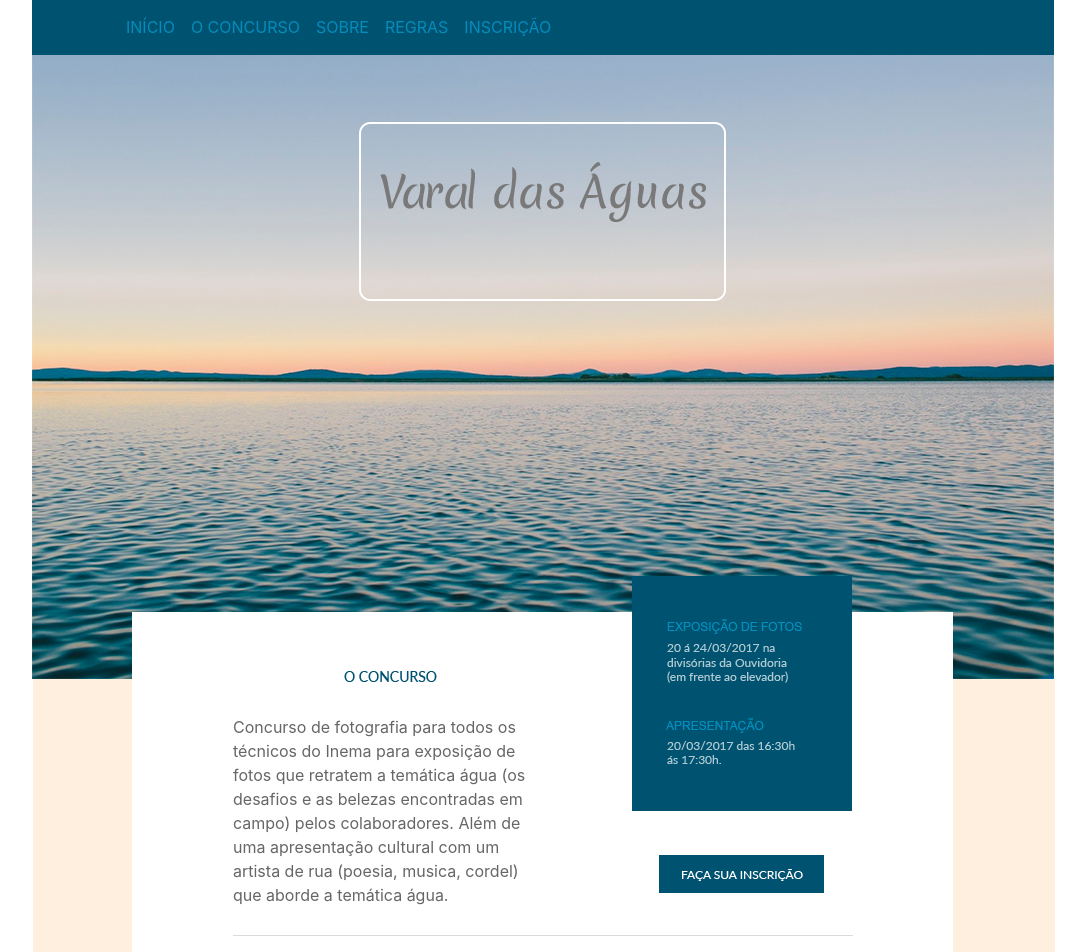
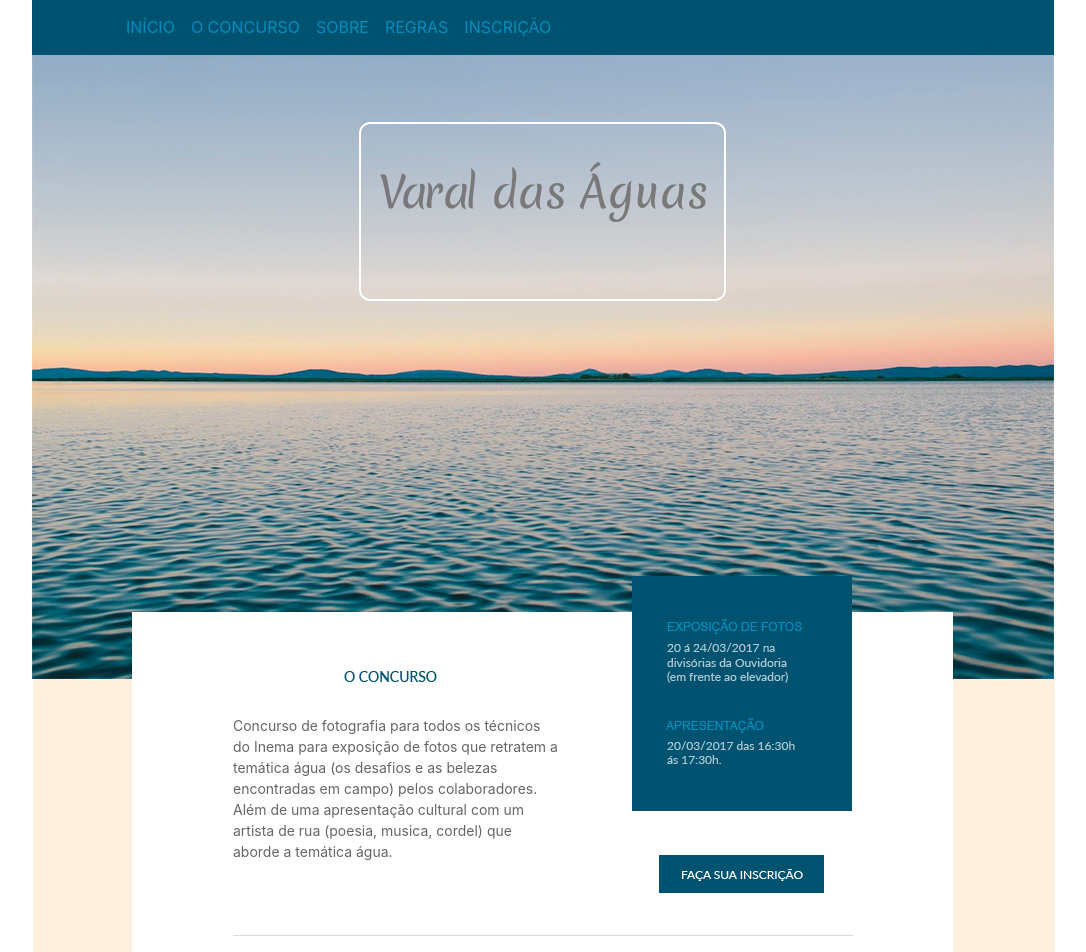
Before and after one commit to tarcisioaraujo/spa-varal-das-aguas, a Vue app: page /#/ in a window 1280 px wide. Shown: the top 952 px of the page, without its empty margins (97-1183 px from the left). Built offline with nearby package versions, Linux system fonts and the light colour scheme.

Commit message:
Ajusta texto 'O Concurso'

```diff
--- a/src/pages/home/Home.vue
+++ b/src/pages/home/Home.vue
@@ -20,7 +20,7 @@
 		<div id="SOBRE"><img src="../../assets/images/SOBRE.png"></div>
 		<div id="ObjetivosPromoverase"><img src="../../assets/images/ObjetivosPromoverase.png"></div>
 		<div id="OCONCURSO"><img src="../../assets/images/OCONCURSO.png"></div>
-		<div id="Concursodefotografia" style="color:#666666;">Concurso de fotografia para todos os técnicos do Inema para exposição de fotos que retratem a temática água (os desafios e as belezas encontradas em campo)  pelos colaboradores. Além de uma apresentação cultural com um artista de rua (poesia, musica, cordel) que aborde a temática água.</div>
+		<div id="Concursodefotografia" style="color:#666666; font-size: 14px;">Concurso de fotografia para todos os técnicos do Inema para exposição de fotos que retratem a temática água (os desafios e as belezas encontradas em campo)  pelos colaboradores. Além de uma apresentação cultural com um artista de rua (poesia, musica, cordel) que aborde a temática água.</div>
 		<div id="Varaldasguas"><img src="../../assets/images/Varaldasguas.png"></div>
 		<div id="RoundedRectangle1cop"><img src="../../assets/images/RoundedRectangle1cop.png"></div>
 	</div>
--- a/static/css/styles.css
+++ b/static/css/styles.css
@@ -220,19 +220,9 @@
 	 left: 200px;
 	 top: 715px;
 	 position: absolute;
-	 width: 299px;
-	 height: 96px;
+	 width: 325px;
+	 height: 140px;
 	 z-index:21;
-}
-
- #ConcursodeFotografia
-{
-	 left: 391px;
-	 top: 239px;
-	 position: absolute;
-	 width: 239px;
-	 height: 24px;
-	 z-index:22;
 }
 
  #Varaldasguas
```
